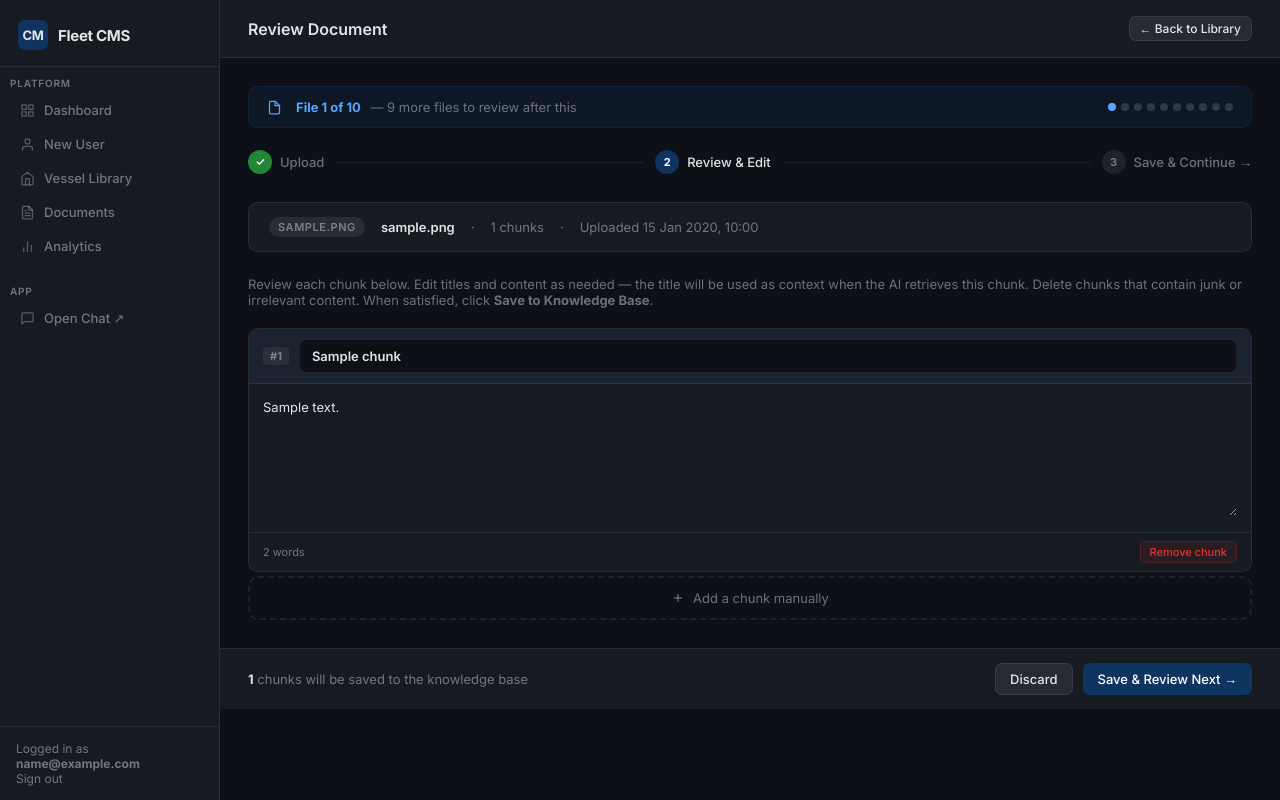
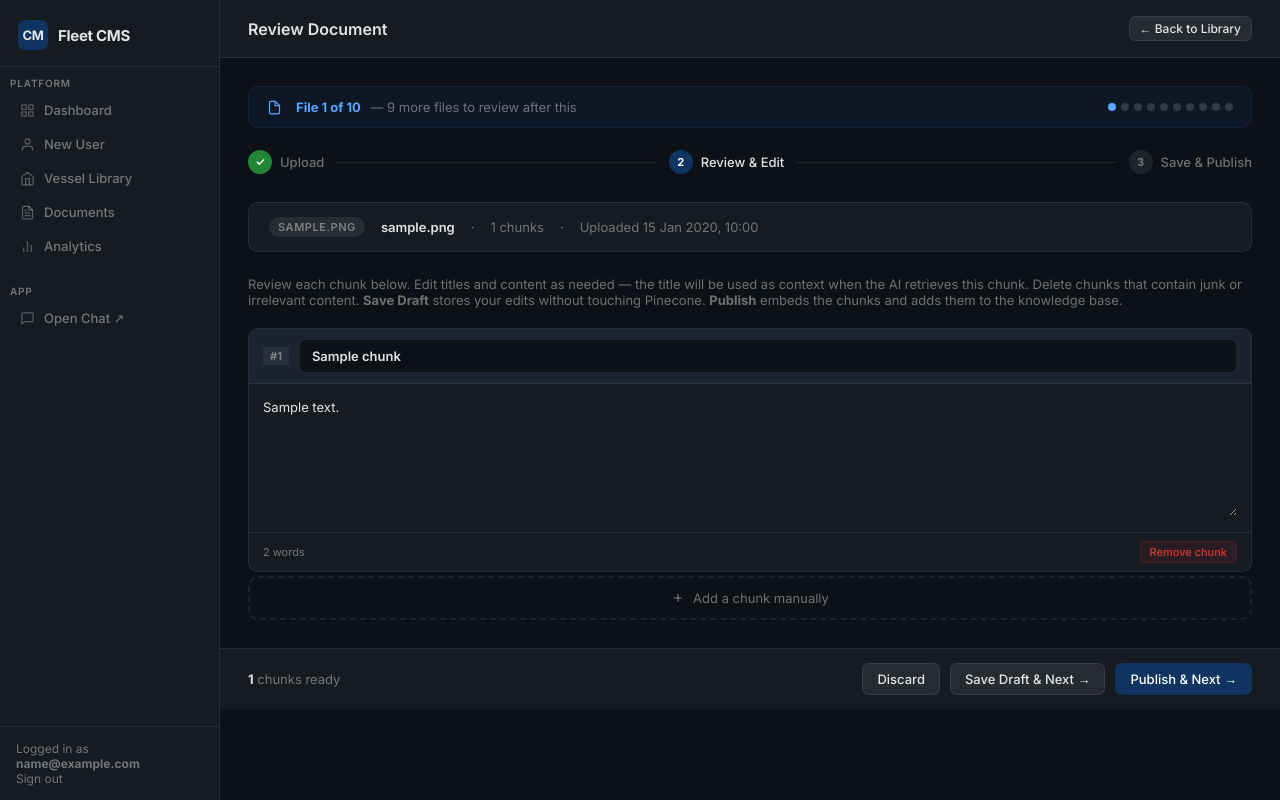
Before and after one commit to indroputranto/docling-fleet, a Flask app: template documents/templates/documents/preview.html in a window 1280 px wide. Run offline with Flask 3, Linux system fonts and the light colour scheme; tables that the repository leaves empty hold one stand-in row (values such as "Sample post"); the template is opened without the code that fills it: values that come from a table or form of the project are taken from there, most other values are stand-ins (such as "Sample title", 1, 10 or a date in 2020); parts of the project's set-up code (start-up, migrations or seed data) failed here and were passed over.

Commit message:
feat: separate Save Draft from Publish to decouple Pinecone upload
Previously the review form's single save button immediately pushed chunks
to Pinecone. This made it impossible to test extraction quality without
polluting the knowledge base.

Changes:
- _apply_chunk_edits() helper: extracted shared chunk-edit logic (delete,
  update, re-number) used by both save_draft and save routes
- POST /documents/<id>/save_draft: saves form edits to DB only, keeps
  document in 'draft' status, no Pinecone calls. In multi-file batches
  it advances to the next document the same way as publish.
- POST /documents/<id>/publish: embeds the document's current DB chunks
  and upserts to Pinecone without re-parsing a form. Used by the library
  one-click Publish button.
- POST /documents/<id>/save: unchanged Pinecone path, now calls shared
  _apply_chunk_edits() helper instead of duplicating the logic.

preview.html:
- Action bar now has two buttons: "Save Draft" (secondary) and
  "Publish to Knowledge Base →" (primary)
- submitAs(mode) JS function sets form action dynamically then submits
- Helper text updated to explain the two-step flow
- Step 3 label simplified to "Save & Publish"

library.html:
- Draft documents now show both "Review →" and "Publish →" buttons
- Publish button confirms before submitting (confirm dialog)

Co-Authored-By: Claude Sonnet 4.6 <noreply@anthropic.com>

```diff
--- a/documents/routes.py
+++ b/documents/routes.py
@@ -297,6 +297,106 @@ def preview(doc_id: int):
     )
 
 
+def _apply_chunk_edits(doc_id: int, request_form) -> list:
+    """
+    Shared helper: parse chunk edits from a form submission, apply deletions
+    and content updates, re-number positions, flush to the session, and return
+    the surviving chunk objects.
+
+    Raises ValueError (message safe to show to the user) if no chunks remain.
+    """
+    deleted_positions = set()
+    deleted_str = request_form.get("deleted_positions", "")
+    if deleted_str.strip():
+        for p in deleted_str.split(","):
+            try:
+                deleted_positions.add(int(p.strip()))
+            except ValueError:
+                pass
+
+    existing_chunks = (
+        DocumentChunk.query
+        .filter_by(document_id=doc_id)
+        .order_by(DocumentChunk.position)
+        .all()
+    )
+
+    kept_chunks = []
+    for chunk in existing_chunks:
+        if chunk.position in deleted_positions:
+            db.session.delete(chunk)
+        else:
+            new_title = request_form.get(f"chunk_{chunk.position}_title", chunk.title)
+            new_body  = request_form.get(f"chunk_{chunk.position}_body",  chunk.body)
+            chunk.title = new_title.strip()
+            chunk.body  = new_body.strip()
+            if chunk.body:
+                kept_chunks.append(chunk)
+            else:
+                db.session.delete(chunk)
+
+    for new_pos, chunk in enumerate(kept_chunks):
+        chunk.position = new_pos
+
+    db.session.flush()
+
+    if not kept_chunks:
+        raise ValueError("No chunks remaining after edits. Add content before saving.")
+
+    return kept_chunks
+
+
+@documents_bp.route("/<int:doc_id>/save_draft", methods=["POST"])
+@documents_required
+def save_draft(doc_id: int):
+    """
+    Save chunk edits to the database only — does NOT push anything to Pinecone.
+
+    The document status stays (or returns to) 'draft'.  Use this to review and
+    refine extraction quality without polluting the knowledge base.  When the
+    chunks are ready, use the Publish route to embed and index them.
+    """
+    doc = Document.query.get_or_404(doc_id)
+    _assert_doc_access(doc)
+
+    if doc.status == "active":
+        flash("This document is already live. Delete it first to re-upload.", "error")
+        return redirect(url_for("documents.preview", doc_id=doc_id))
+
+    try:
+        kept_chunks = _apply_chunk_edits(doc_id, request.form)
+    except ValueError as e:
+        flash(str(e), "error")
+        return redirect(url_for("documents.preview", doc_id=doc_id))
+
+    doc.status      = "draft"
+    doc.chunk_count = len(kept_chunks)
+    db.session.commit()
+
+    flash(
+        f"'{doc.filename}' saved as draft — {len(kept_chunks)} chunks. "
+        "Publish when you're ready to add it to the knowledge base.",
+        "success",
+    )
+
+    # Multi-file queue: if there are more files to review, advance to the next
+    queue     = request.form.get("queue", "").strip()
+    total     = request.form.get("total", "1")
+    queue_ids = [i for i in queue.split(",") if i.strip().isdigit()]
+
+    if queue_ids:
+        next_id   = queue_ids[0]
+        remaining = ",".join(queue_ids[1:])
+        return redirect(url_for(
+            "documents.preview",
+            doc_id=next_id,
+            queue=remaining or None,
+            total=total,
+        ))
+
+    return redirect(url_for("documents.preview", doc_id=doc_id))
+
+
 @documents_bp.route("/<int:doc_id>/save", methods=["POST"])
 @documents_required
 def save(doc_id: int):
@@ -320,49 +420,11 @@ def save(doc_id: int):
         flash("Client config not found.", "error")
         return redirect(url_for("documents.library"))
 
-    # ── Parse edited chunk fields ─────────────────────────────────────────────
-    # Form fields: chunk_<position>_title, chunk_<position>_body
-    # Also parse "deleted" positions from hidden field (comma-separated)
-    deleted_positions = set()
-    deleted_str = request.form.get("deleted_positions", "")
-    if deleted_str.strip():
-        for p in deleted_str.split(","):
-            try:
-                deleted_positions.add(int(p.strip()))
-            except ValueError:
-                pass
-
-    existing_chunks = (
-        DocumentChunk.query
-        .filter_by(document_id=doc_id)
-        .order_by(DocumentChunk.position)
-        .all()
-    )
-
-    # Delete removed chunks
-    kept_chunks = []
-    for chunk in existing_chunks:
-        if chunk.position in deleted_positions:
-            db.session.delete(chunk)
-        else:
-            # Update with edited content
-            new_title = request.form.get(f"chunk_{chunk.position}_title", chunk.title)
-            new_body  = request.form.get(f"chunk_{chunk.position}_body", chunk.body)
-            chunk.title = new_title.strip()
-            chunk.body  = new_body.strip()
-            if chunk.body:
-                kept_chunks.append(chunk)
-            else:
-                db.session.delete(chunk)
-
-    # Re-number positions sequentially after deletions
-    for new_pos, chunk in enumerate(kept_chunks):
-        chunk.position = new_pos
-
-    db.session.flush()
-
-    if not kept_chunks:
-        flash("No chunks remaining after edits. Add content before saving.", "error")
+    # ── Apply chunk edits ─────────────────────────────────────────────────────
+    try:
+        kept_chunks = _apply_chunk_edits(doc_id, request.form)
+    except ValueError as e:
+        flash(str(e), "error")
         return redirect(url_for("documents.preview", doc_id=doc_id))
 
     # ── Mark processing ───────────────────────────────────────────────────────
@@ -421,6 +483,80 @@ def save(doc_id: int):
     return redirect(url_for("documents.library", client=doc.client_id))
 
 
+@documents_bp.route("/<int:doc_id>/publish", methods=["POST"])
+@documents_required
+def publish(doc_id: int):
+    """
+    Embed the document's current DB chunks and upsert them to Pinecone.
+
+    This is the same as the final step of `save`, but skips form parsing —
+    it uses whatever chunks are already in the database.  Intended for:
+      - One-click Publish from the library for already-reviewed draft docs.
+      - Calling after Save Draft when the user is ready to go live.
+    """
+    from documents.embedder import embed_and_upsert
+
+    doc = Document.query.get_or_404(doc_id)
+    _assert_doc_access(doc)
+
+    if doc.status == "active":
+        flash("Document is already live.", "error")
+        return redirect(url_for("documents.library", client=doc.client_id))
+
+    client = ClientConfig.query.filter_by(client_id=doc.client_id).first()
+    if not client:
+        flash("Client config not found.", "error")
+        return redirect(url_for("documents.library"))
+
+    chunks = (
+        DocumentChunk.query
+        .filter_by(document_id=doc_id)
+        .order_by(DocumentChunk.position)
+        .all()
+    )
+    if not chunks:
+        flash("No chunks to publish. Open the document and add content first.", "error")
+        return redirect(url_for("documents.preview", doc_id=doc_id))
+
+    doc.status = "processing"
+    db.session.commit()
+
+    try:
+        upserted = embed_and_upsert(
+            document=doc,
+            chunks=chunks,
+            pinecone_index=client.pinecone_index,
+            pinecone_namespace=client.pinecone_namespace,
+            embedding_model=client.embedding_model,
+        )
+    except Exception as e:
+        logger.error(f"[documents] Publish failed for doc {doc_id}: {e}", exc_info=True)
+        doc.status        = "error"
+        doc.error_message = str(e)
+        db.session.commit()
+        flash(f"Publish failed: {e}", "error")
+        return redirect(url_for("documents.library", client=doc.client_id))
+
+    for chunk in chunks:
+        chunk.pinecone_id = chunk.vector_id()
+
+    doc.status        = "active"
+    doc.chunk_count   = upserted
+    doc.activated_at  = datetime.now(timezone.utc)
+    doc.error_message = None
+    db.session.commit()
+
+    logger.info(
+        f"[documents] Doc {doc_id} '{doc.filename}' published — "
+        f"{upserted} vectors in {client.pinecone_index}/{client.pinecone_namespace}"
+    )
+    flash(
+        f"'{doc.filename}' is now live — {upserted} chunks added to the knowledge base.",
+        "success",
+    )
+    return redirect(url_for("documents.library", client=doc.client_id))
+
+
 @documents_bp.route("/<int:doc_id>/delete", methods=["POST"])
 @documents_required
 def delete(doc_id: int):
--- a/documents/templates/documents/preview.html
+++ b/documents/templates/documents/preview.html
@@ -182,7 +182,7 @@
   <div class="step-line"></div>
   <div class="step">
     <div class="step-num">3</div>
-    <span>{% if total > 1 and file_index < total %}Save &amp; Continue →{% else %}Save to Knowledge Base{% endif %}</span>
+    <span>Save &amp; Publish</span>
   </div>
 </div>
 
@@ -201,12 +201,15 @@
 <p style="font-size:13px; color:var(--muted); margin-bottom:20px;">
   Review each chunk below. Edit titles and content as needed — the title will be
   used as context when the AI retrieves this chunk. Delete chunks that contain
-  junk or irrelevant content. When satisfied, click <strong>Save to Knowledge Base</strong>.
+  junk or irrelevant content.
+  <strong>Save Draft</strong> stores your edits without touching Pinecone.
+  <strong>Publish</strong> embeds the chunks and adds them to the knowledge base.
 </p>
 
 {# ── Chunk editor form ── #}
+{# action is set dynamically by JS when either button is clicked #}
 <form id="preview-form" method="POST"
-      action="{{ url_for('documents.save', doc_id=doc.id) }}">
+      action="{{ url_for('documents.save_draft', doc_id=doc.id) }}">
   <input type="hidden" name="deleted_positions" id="deleted-positions" value="" />
   <input type="hidden" name="queue" value="{{ queue }}" />
   <input type="hidden" name="total" value="{{ total }}" />
@@ -261,17 +264,30 @@
   {# ── Action bar ── #}
   <div class="action-bar">
     <div class="action-bar-left">
-      <strong id="final-chunk-count">{{ chunks | length }}</strong> chunks will be saved to the knowledge base
+      <strong id="final-chunk-count">{{ chunks | length }}</strong> chunks ready
     </div>
-    <div style="display:flex; gap:10px;">
+    <div style="display:flex; gap:10px; align-items:center;">
       <a href="{{ url_for('documents.library', client=doc.client_id) }}"
          class="btn btn-secondary">Discard</a>
-      <button type="submit" class="btn btn-primary" id="save-btn"
-              onclick="return confirmSave()">
+
+      {# Save Draft — writes edits to DB, no Pinecone #}
+      <button type="button" class="btn btn-secondary" id="draft-btn"
+              onclick="return submitAs('draft')">
         {% if total > 1 and file_index < total %}
-          Save &amp; Review Next →
+          Save Draft &amp; Next →
         {% else %}
-          Save to Knowledge Base →
+          Save Draft
+        {% endif %}
+      </button>
+
+      {# Publish — embeds and upserts to Pinecone #}
+      <button type="button" class="btn btn-primary" id="publish-btn"
+              onclick="return submitAs('publish')"
+              title="Embed chunks and add to the Pinecone knowledge base">
+        {% if total > 1 and file_index < total %}
+          Publish &amp; Next →
+        {% else %}
+          Publish to Knowledge Base →
         {% endif %}
       </button>
     </div>
@@ -382,18 +398,32 @@
     updateChunkCount();
   }
 
-  // ── Confirm save ──────────────────────────────────────────────────────────
-  function confirmSave() {
+  // ── Submit as draft or publish ────────────────────────────────────────────
+  function submitAs(mode) {
     const total  = document.querySelectorAll('.chunk-card').length;
     const active = total - deletedPositions.size;
     if (active === 0) {
       alert('No chunks to save. Add content before saving.');
       return false;
     }
-    const btn = document.getElementById('save-btn');
-    btn.textContent = 'Saving…';
-    btn.disabled = true;
-    return true;
+
+    const form = document.getElementById('preview-form');
+    if (mode === 'publish') {
+      form.action = '{{ url_for("documents.save", doc_id=doc.id) }}';
+      const btn = document.getElementById('publish-btn');
+      btn.textContent = 'Publishing…';
+      btn.disabled = true;
+      document.getElementById('draft-btn').disabled = true;
+    } else {
+      form.action = '{{ url_for("documents.save_draft", doc_id=doc.id) }}';
+      const btn = document.getElementById('draft-btn');
+      btn.textContent = 'Saving…';
+      btn.disabled = true;
+      document.getElementById('publish-btn').disabled = true;
+    }
+
+    form.submit();
+    return false;  // prevent double-submit from type="button"
   }
 </script>
 {% endblock %}
```
Also changed, not shown: documents/templates/documents/library.html (+7 -0 lines).
